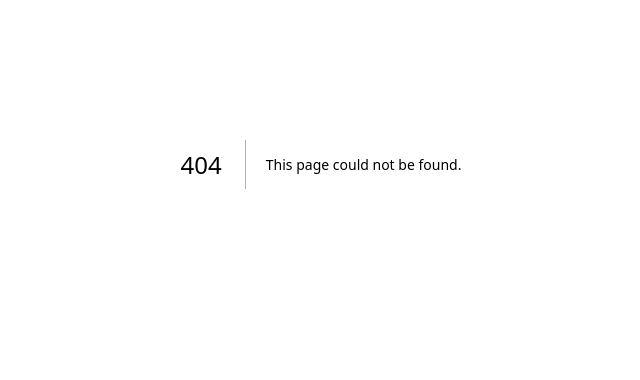
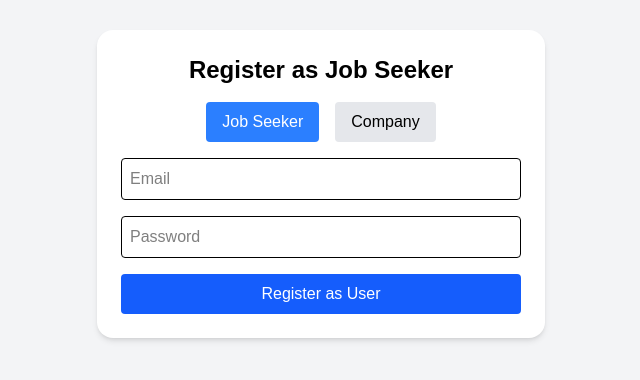
Before and after one commit to Vzan99/Final-Project-Web, a Next.js app: page /auth/register in a window 1280 px wide. Before the commit this address had no page. Shown: the part 236-616 px from the top of the page, without its empty margins (319-959 px from the left). Built offline with nearby package versions, Linux system fonts and the light colour scheme; no server answers.

Commit message:
initial upload, add login and register page

```diff
--- /dev/null
+++ b/src/app/auth/login/page.tsx
@@ -0,0 +1,68 @@
+"use client";
+
+import { useState } from "react";
+import API from "@/lib/axios";
+import { IAuthLogin } from "@/types/auth";
+
+export default function Login() {
+  const [form, setForm] = useState<IAuthLogin>({ email: "", password: "" });
+  const [loading, setLoading] = useState(false);
+
+  const handleChange = (e: React.ChangeEvent<HTMLInputElement>) => {
+    const { name, value } = e.target;
+    setForm((prev) => ({ ...prev, [name]: value }));
+  };
+
+  const handleSubmit = async (e: React.FormEvent) => {
+    e.preventDefault();
+    setLoading(true);
+
+    try {
+      const { data } = await API.post("/auth/login", form);
+      alert("Login successful!");
+      console.log(data); // Store token/cookie/etc. here
+    } catch (error: any) {
+      alert(error.response?.data?.message || "Login failed");
+    } finally {
+      setLoading(false);
+    }
+  };
+
+  return (
+    <div className="min-h-screen flex items-center justify-center bg-gray-50 text-black">
+      <form
+        onSubmit={handleSubmit}
+        className="bg-white p-8 rounded shadow w-full max-w-md space-y-4"
+      >
+        <h1 className="text-2xl font-bold text-center">Login</h1>
+
+        <input
+          type="email"
+          name="email"
+          placeholder="Email"
+          className="w-full border p-2 rounded"
+          value={form.email}
+          onChange={handleChange}
+          required
+        />
+        <input
+          type="password"
+          name="password"
+          placeholder="Password"
+          className="w-full border p-2 rounded"
+          value={form.password}
+          onChange={handleChange}
+          required
+        />
+
+        <button
+          type="submit"
+          disabled={loading}
+          className="w-full bg-green-600 text-white py-2 rounded hover:bg-green-700 transition"
+        >
+          {loading ? "Logging in..." : "Login"}
+        </button>
+      </form>
+    </div>
+  );
+}
--- /dev/null
+++ b/src/app/auth/register/page.tsx
@@ -0,0 +1,9 @@
+import RegisterForm from "./registerForm";
+
+export default function RegisterPage() {
+  return (
+    <div className="min-h-screen bg-gray-100 flex items-center justify-center">
+      <RegisterForm />
+    </div>
+  );
+}
--- /dev/null
+++ b/src/app/auth/register/registerForm.tsx
@@ -0,0 +1,116 @@
+"use client";
+
+import { useState } from "react";
+import API from "@/lib/axios";
+import { IAuthRegister } from "@/types/auth";
+
+export default function RegisterForm() {
+  const [form, setForm] = useState<IAuthRegister>({
+    name: "",
+    email: "",
+    password: "",
+    role: "USER",
+  });
+
+  const [error, setError] = useState("");
+  const [success, setSuccess] = useState("");
+
+  const handleChange = (e: React.ChangeEvent<HTMLInputElement>) => {
+    setForm({ ...form, [e.target.name]: e.target.value });
+  };
+
+  const handleSubmit = async (e: React.FormEvent) => {
+    e.preventDefault();
+    setError("");
+    setSuccess("");
+
+    try {
+      const endpoint =
+        form.role === "ADMIN" ? "/auth/register/admin" : "/auth/register/user";
+
+      await API.post(endpoint, form);
+      setSuccess("Registration successful!");
+    } catch (err: any) {
+      setError(err?.response?.data?.message || "Registration failed.");
+    }
+  };
+
+  return (
+    <div className="max-w-md mx-auto mt-10 p-6 bg-white rounded-2xl shadow-md text-black">
+      <h2 className="text-2xl font-bold mb-4 text-center">
+        Register as {form.role === "ADMIN" ? "Company" : "Job Seeker"}
+      </h2>
+
+      <div className="mb-4 flex justify-center space-x-4">
+        <button
+          onClick={() => setForm({ ...form, role: "USER" })}
+          className={`px-4 py-2 rounded ${
+            form.role === "USER" ? "bg-blue-500 text-white" : "bg-gray-200"
+          }`}
+        >
+          Job Seeker
+        </button>
+        <button
+          onClick={() => setForm({ ...form, role: "ADMIN" })}
+          className={`px-4 py-2 rounded ${
+            form.role === "ADMIN" ? "bg-blue-500 text-white" : "bg-gray-200"
+          }`}
+        >
+          Company
+        </button>
+      </div>
+
+      <form onSubmit={handleSubmit} className="space-y-4">
+        {form.role === "ADMIN" && (
+          <>
+            <input
+              type="text"
+              name="name"
+              placeholder="Company Name"
+              value={form.name}
+              onChange={handleChange}
+              required
+              className="w-full border p-2 rounded"
+            />
+            <input
+              type="text"
+              name="phone"
+              placeholder="Phone"
+              value={form.phone || ""}
+              onChange={handleChange}
+              required
+              className="w-full border p-2 rounded"
+            />
+          </>
+        )}
+        <input
+          type="email"
+          name="email"
+          placeholder="Email"
+          value={form.email}
+          onChange={handleChange}
+          required
+          className="w-full border p-2 rounded"
+        />
+        <input
+          type="password"
+          name="password"
+          placeholder="Password"
+          value={form.password}
+          onChange={handleChange}
+          required
+          className="w-full border p-2 rounded"
+        />
+        <button
+          type="submit"
+          className="w-full bg-blue-600 text-white py-2 rounded hover:bg-blue-700 transition"
+        >
+          Register as {form.role === "ADMIN" ? "Company" : "User"}
+        </button>
+      </form>
+
+      {error && <p className="text-red-500 mt-4 text-center">{error}</p>}
+      {success && <p className="text-green-500 mt-4 text-center">{success}</p>}
+    </div>
+  );
+}
--- /dev/null
+++ b/src/lib/axios.ts
@@ -0,0 +1,8 @@
+import axios from "axios";
+
+const API = axios.create({
+  baseURL: process.env.NEXT_PUBLIC_API_URL || "http://localhost:8000",
+  withCredentials: true,
+});
+
+export default API;
--- /dev/null
+++ b/src/types/auth.ts
@@ -0,0 +1,12 @@
+export interface IAuthLogin {
+  email: string;
+  password: string;
+}
+
+export interface IAuthRegister {
+  name: string;
+  email: string;
+  password: string;
+  role: "USER" | "ADMIN";
+  phone?: string;
+}
```
Also changed, not shown: package.json (+6 -5 lines), 1 other file (tests, documents, lock files or other folders).
